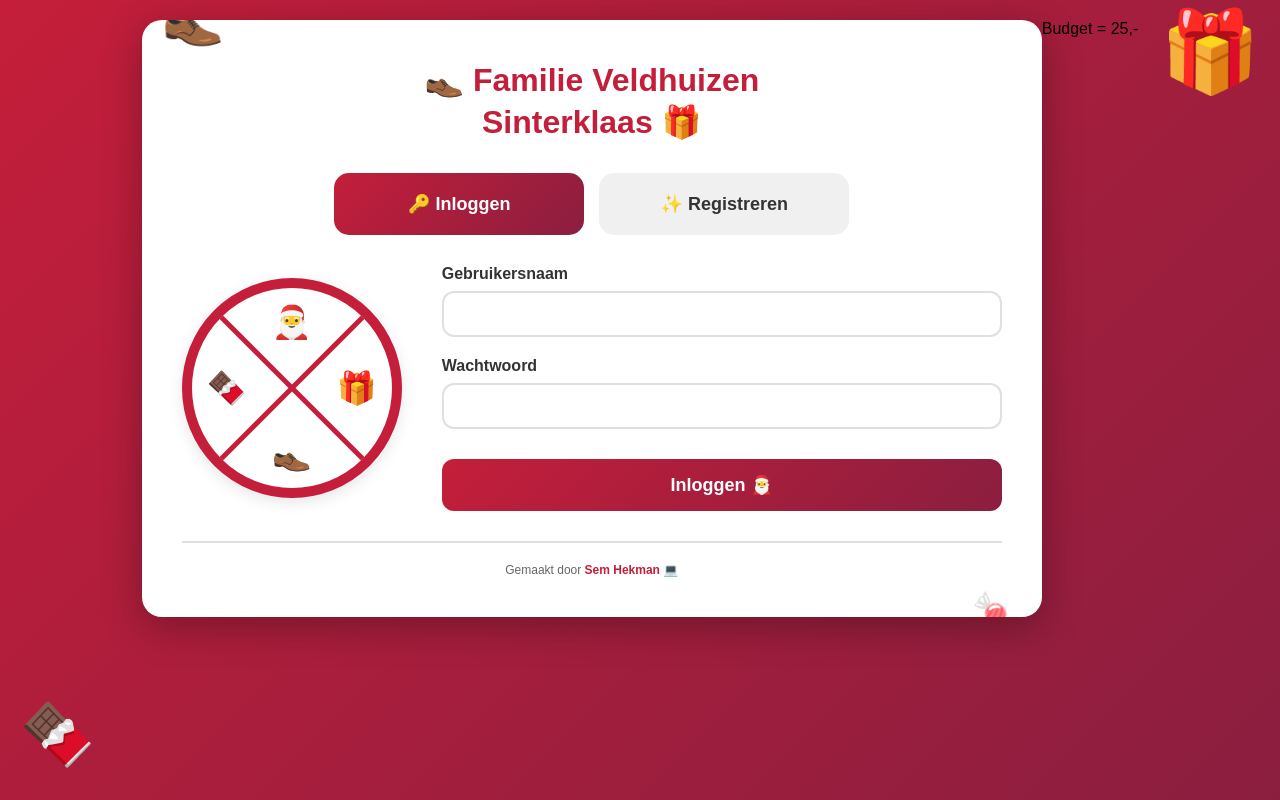
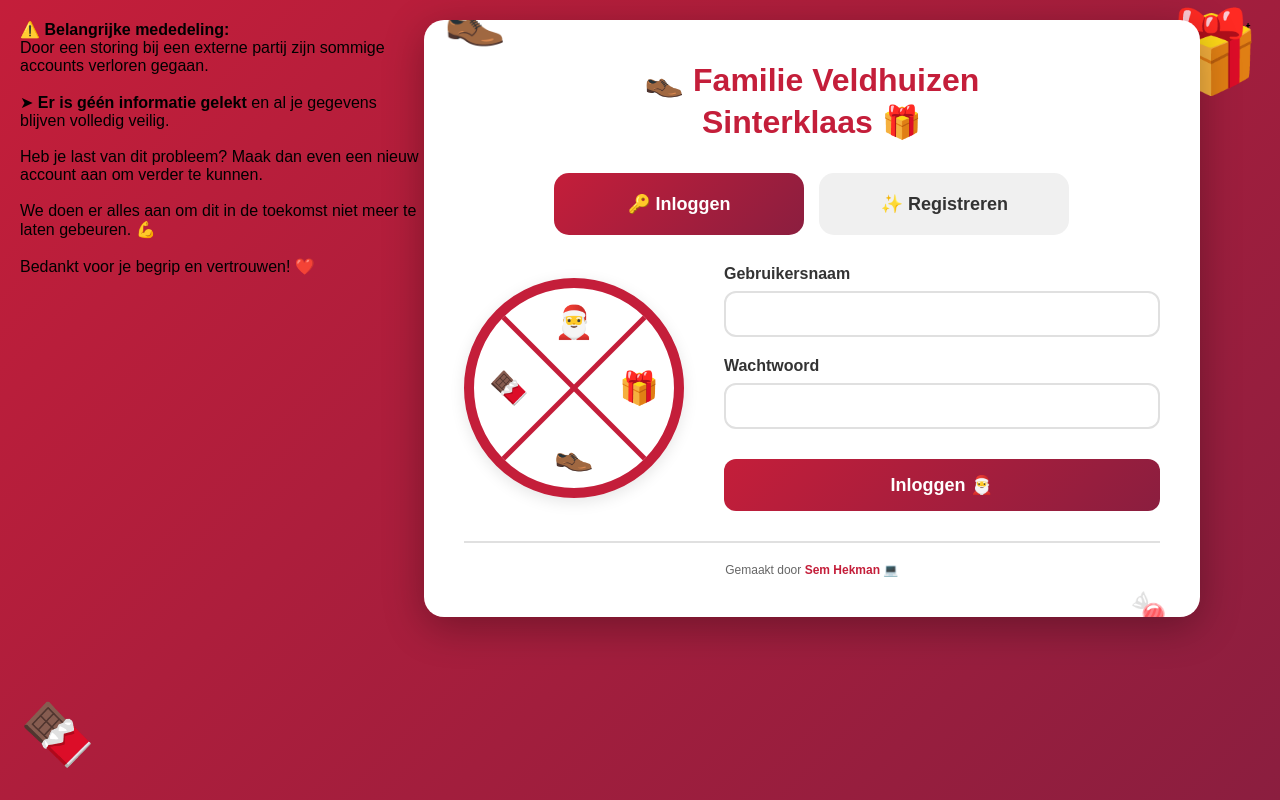
Before and after one commit to semiehekie/sinterklaas-lootjes, a website: page index.html in a window 1280 px wide. Drawn offline with Linux system fonts and the light colour scheme; no server answers.

Commit message:
Update index.html

```diff
--- a/index.html
+++ b/index.html
@@ -4,6 +4,18 @@
     <meta charset="UTF-8">
     <meta name="viewport" content="width=device-width, initial-scale=1.0">
     <title>Familie Veldhuizen - Lootjes Trekken</title>
+    <div class="alert-banner">
+                ⚠️ <strong>Belangrijke mededeling:</strong><br>
+                Door een storing bij een externe partij zijn sommige accounts verloren gegaan.
+                <br><br>
+                ➤ <strong>Er is géén informatie gelekt</strong> en al je gegevens blijven volledig veilig.
+                <br><br>
+                Heb je last van dit probleem? Maak dan even een nieuw account aan om verder te kunnen.
+                <br><br>
+                We doen er alles aan om dit in de toekomst niet meer te laten gebeuren. 💪
+                <br><br>
+                Bedankt voor je begrip en vertrouwen! ❤️
+            </div>
     <link rel="stylesheet" href="/css/styles.css">
 </head>
 <body>
```
